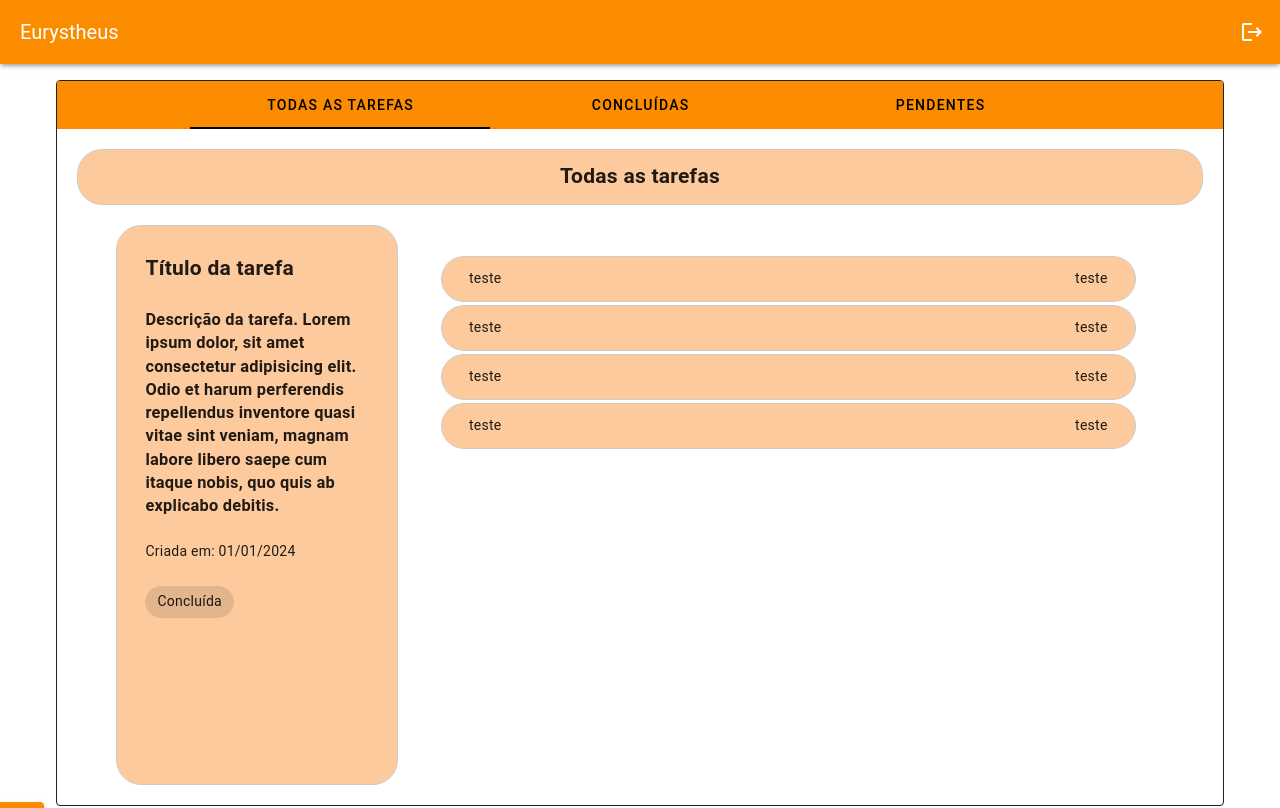
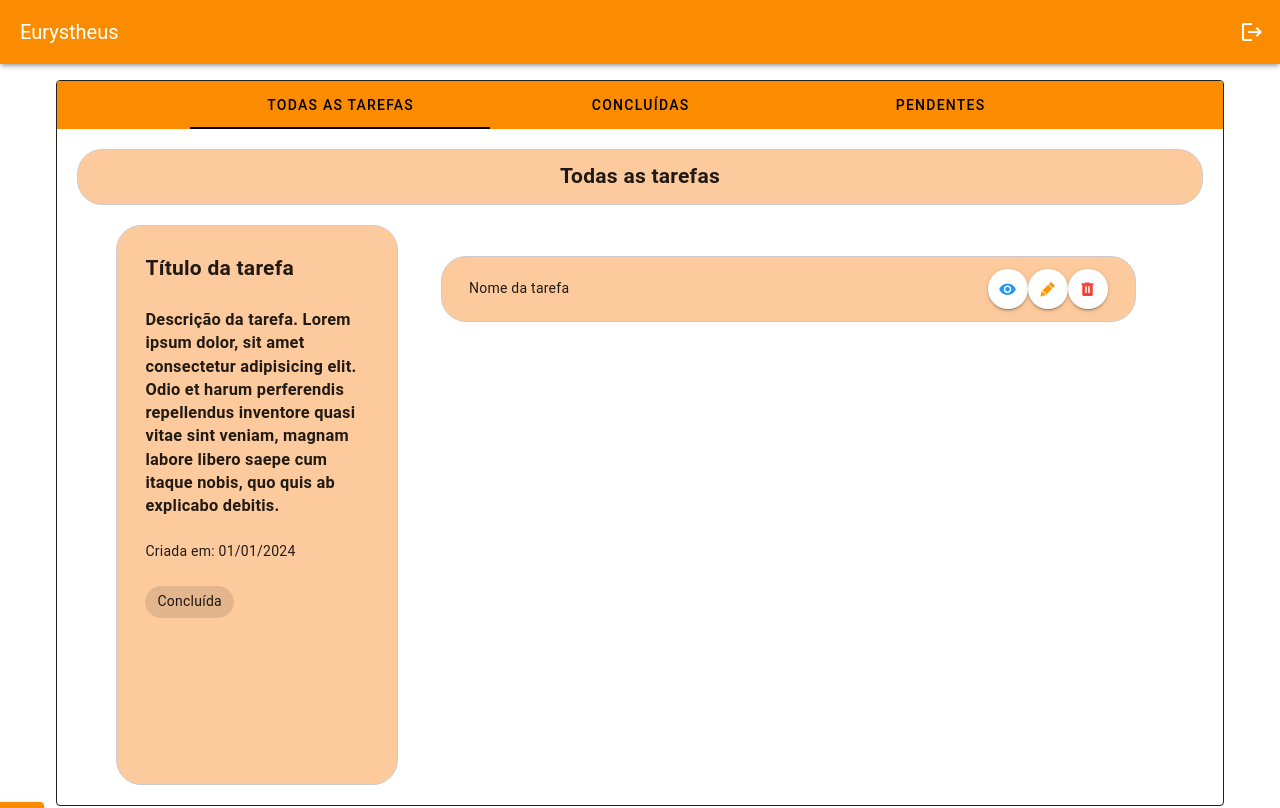
Before and after one commit to MateusSilva42/Eurystheus-WEB, a Nuxt app: page / in a window 1280 px wide. Shown: the top 808 px of the page. Built offline with nearby package versions, Linux system fonts and the light colour scheme.

Commit message:
Create task actions and update icon

```diff
--- a/components/modalAddView.vue
+++ b/components/modalAddView.vue
@@ -30,7 +30,6 @@
 </template>
 
 <script setup lang="ts">
-import { defineProps } from "vue";
 const emit = defineEmits(["update:enable", "close"]);
 const taskTitle = ref("");
 const taskDescription = ref("");
--- /dev/null
+++ b/components/taskActions.vue
@@ -0,0 +1,40 @@
+<template>
+  <v-container class="task-actions">
+    <v-tooltip text="Ver detalhes" location="top">
+      <template v-slot:activator="{ props }">
+        <v-btn icon v-bind="props" @click="emit('view')" size="small">
+          <v-icon color="blue">mdi-eye</v-icon>
+        </v-btn>
+      </template>
+    </v-tooltip>
+
+    <v-tooltip text="Editar tarefa" location="top">
+      <template v-slot:activator="{ props }">
+        <v-btn v-bind="props" icon @click="emit('edit')" size="small">
+          <v-icon color="orange">mdi-lead-pencil</v-icon>
+        </v-btn>
+      </template>
+    </v-tooltip>
+
+    <v-tooltip text="Deletar tarefa" location="top">
+      <template v-slot:activator="{ props }">
+        <v-btn v-bind="props" icon @click="emit('delete')" size="small">
+          <v-icon color="red">mdi-trash-can</v-icon>
+        </v-btn>
+      </template>
+    </v-tooltip>
+  </v-container>
+</template>
+
+<script setup lang="ts">
+const emit = defineEmits(["view", "edit", "delete"]);
+</script>
+
+<style>
+.task-actions {
+  display: flex;
+  justify-content: flex-end;
+  padding: 0!important;
+  margin: 0!important;
+}
+</style>
--- a/components/taskList.vue
+++ b/components/taskList.vue
@@ -38,22 +38,13 @@
       <v-col cols="8">
 
         <v-container>
-          <v-row class="task-list-item">
-            <v-col>teste</v-col>
-            <v-col class="task-actions">teste</v-col>
-          </v-row>
-          <v-row class="task-list-item">
-            <v-col>teste</v-col>
-            <v-col class="task-actions">teste</v-col>
-          </v-row>
-          <v-row class="task-list-item">
-            <v-col>teste</v-col>
-            <v-col class="task-actions">teste</v-col>
-          </v-row>
-          <v-row class="task-list-item">
-            <v-col>teste</v-col>
-            <v-col class="task-actions">teste</v-col>
-          </v-row>
+            <v-row class="task-list-item" >
+                <v-col>Nome da tarefa</v-col>
+                <v-col>
+                  <TaskActions @view="editTask" @edit="editTask" @delete="deleteTask" />
+                </v-col>
+            </v-row>
+
         </v-container>
 
       </v-col>
@@ -64,6 +55,7 @@
 <script setup lang="ts">
   import { defineProps } from "vue";
     const taskSelected = ref(true);
+    const toast = useToast();
 
     const props = defineProps({
       title: { type: String, required: true },
@@ -71,9 +63,12 @@
       tab: { type: String, required: true },
     });
 
-    const notify = () => {
-      const toast = useToast();
-      toast.success("Usuário deslogou com sucesso");
+    const editTask = () => {
+      toast.success("Editando tarefa");
+    };
+
+    const deleteTask = () => {
+      toast.error("Tarefa deletada");
     };
 
     const getUserTasks = async () => {
@@ -110,6 +105,8 @@
 }
 
 .task-list-item {
+  display: flex;
+  align-items: center;
   list-style-type: none;
   padding: 0px 15px;
   margin: 3px 0!important;
@@ -118,13 +115,8 @@
   border-radius: 25px;
 }
 
-.task-list-item :hover {
-  background-color: #f7d7a8;
-}
-
-.task-actions {
-  display: flex;
-  justify-content: flex-end
+.task-list-item:hover {
+  cursor: pointer;
 }
 
 .title {
```
Also changed, not shown: assets/background.jpg (added), 1 other file (tests, documents, lock files or other folders).
